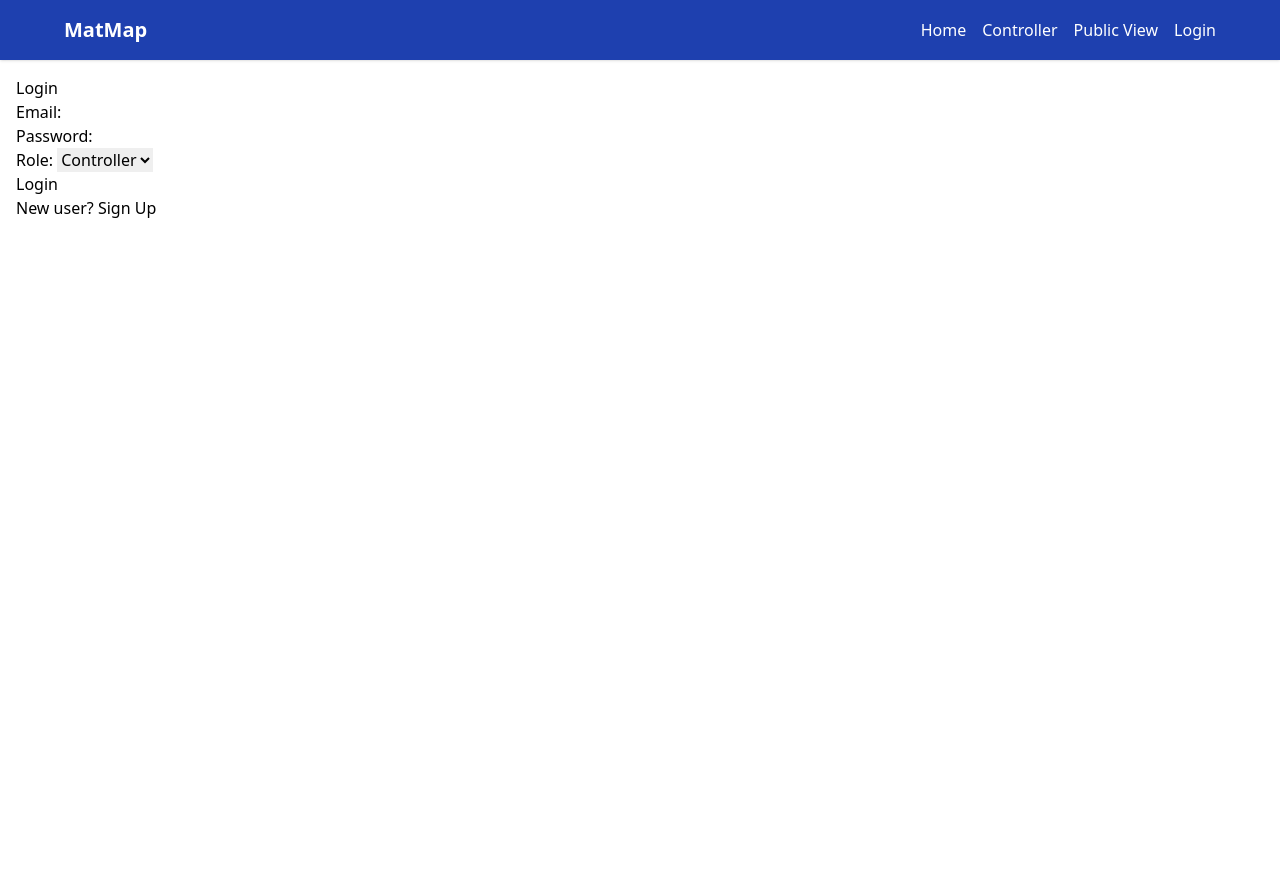
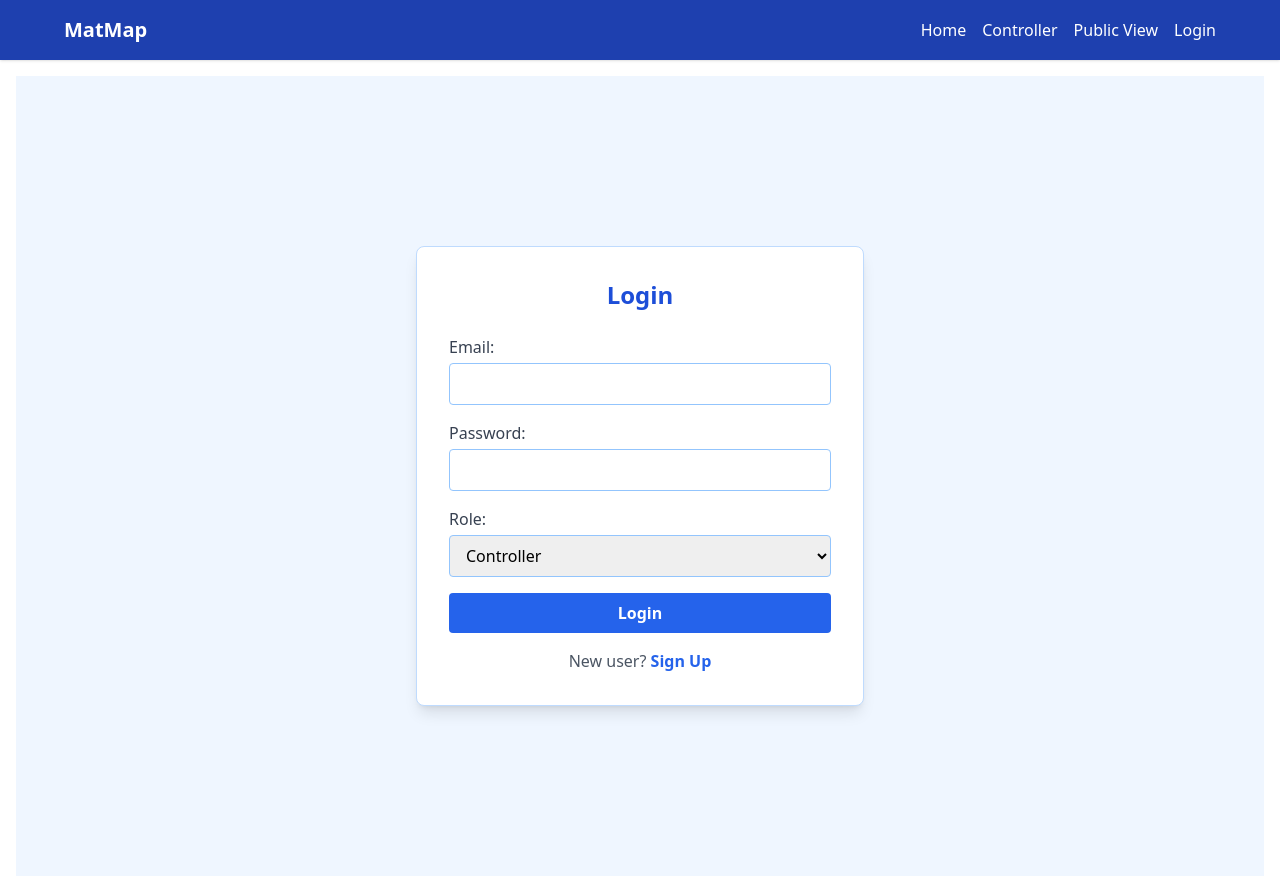
Before and after one commit to ethanmwangi/MatMap, a React (Vite) app: page /login in a window 1280 px wide. Before the commit the page ends 800 px from the top, so only its background shows below. Built offline with nearby package versions, Linux system fonts and the light colour scheme.

Commit message:
successfl styling of the login page

```diff
--- a/src/components/Login.jsx
+++ b/src/components/Login.jsx
@@ -1,76 +1,90 @@
-
-// src/components/Login.js
 import { useState } from "react";
 import { auth } from "../config/firebase";
-import { createUserWithEmailAndPassword, signInWithEmailAndPassword }
-from "firebase/auth";
-import {useNavigate } from "react-router-dom";
+import { createUserWithEmailAndPassword, signInWithEmailAndPassword } from "firebase/auth";
+import { useNavigate } from "react-router-dom";
 
-const Login = ({ setIsAuthenticated  }) => {
+const Login = ({ setIsAuthenticated }) => {
   const [email, setEmail] = useState("");
   const [password, setPassword] = useState("");
   const [role, setRole] = useState("controller"); // default role
   const [isNewUser, setIsNewUser] = useState(false);
-  const navigate= useNavigate();
+  const navigate = useNavigate();
 
   const handleSubmit = async (e) => {
     e.preventDefault();
     try {
       let userCredential;
       if (isNewUser) {
-        // Create account
-        userCredential = await createUserWithEmailAndPassword(auth, email,
-password);
+        userCredential = await createUserWithEmailAndPassword(auth, email, password);
       } else {
-        // Sign in
-        userCredential = await signInWithEmailAndPassword(auth, email,
-password);
+        userCredential = await signInWithEmailAndPassword(auth, email, password);
         setIsAuthenticated(true);
         navigate("/dashboard-controller");
-      console.log}
-      // setUser(userCredential.user);
-      // setUserRole(role);
+      }
     } catch (error) {
       console.error("Error during authentication", error);
       alert(error.message);
     }
   };
+
   return (
+    <div className="min-h-screen flex items-center justify-center bg-blue-50">
+      <div className="bg-white border border-blue-200 rounded-lg shadow-lg p-8 w-full max-w-md">
+        <h2 className="text-2xl font-bold mb-6 text-blue-700 text-center">
+          {isNewUser ? "Sign Up" : "Login"}
+        </h2>
+        <form onSubmit={handleSubmit} className="space-y-4">
           <div>
-      <h2>{isNewUser ? "Sign Up" : "Login"}</h2>
-      <form onSubmit={handleSubmit}>
-        <div>
-          <label>Email: </label>
+            <label className="block text-gray-700 mb-1">Email:</label>
             <input
               type="email"
               value={email}
               onChange={(e) => setEmail(e.target.value)}
-            required />
+              required
+              className="w-full border border-blue-300 rounded px-3 py-2 focus:outline-none focus:ring-2 focus:ring-blue-400"
+            />
           </div>
           <div>
-          <label>Password: </label>
+            <label className="block text-gray-700 mb-1">Password:</label>
             <input
               type="password"
               value={password}
               onChange={(e) => setPassword(e.target.value)}
-            required />
+              required
+              className="w-full border border-blue-300 rounded px-3 py-2 focus:outline-none focus:ring-2 focus:ring-blue-400"
+            />
           </div>
           <div>
-          <label>Role: </label>
-          <select value={role} onChange={(e) => setRole(e.target.value)}>
+            <label className="block text-gray-700 mb-1">Role:</label>
+            <select
+              value={role}
+              onChange={(e) => setRole(e.target.value)}
+              className="w-full border border-blue-300 rounded px-3 py-2 focus:outline-none focus:ring-2 focus:ring-blue-400"
+            >
               <option value="Controller">Controller</option>
               <option value="Customer">Customer</option>
             </select>
           </div>
-        <button type="submit">{isNewUser ? "Sign Up" : "Login"}</button>
+          <button
+            type="submit"
+            className="w-full bg-blue-600 text-white font-semibold py-2 rounded hover:bg-blue-700 transition"
+          >
+            {isNewUser ? "Sign Up" : "Login"}
+          </button>
         </form>
-      <p>
+        <p className="mt-4 text-center text-gray-600">
           {isNewUser ? "Already have an account?" : "New user?"}{" "}
-        <button onClick={() => setIsNewUser(!isNewUser)}>
+          <button
+            onClick={() => setIsNewUser(!isNewUser)}
+            className="text-blue-600 hover:underline font-semibold"
+            type="button"
+          >
             {isNewUser ? "Login" : "Sign Up"}
           </button>
         </p>
       </div>
+    </div>
   );
 };
+
 export default Login;
```
Lines whose indentation alone changed are shown as unchanged.
